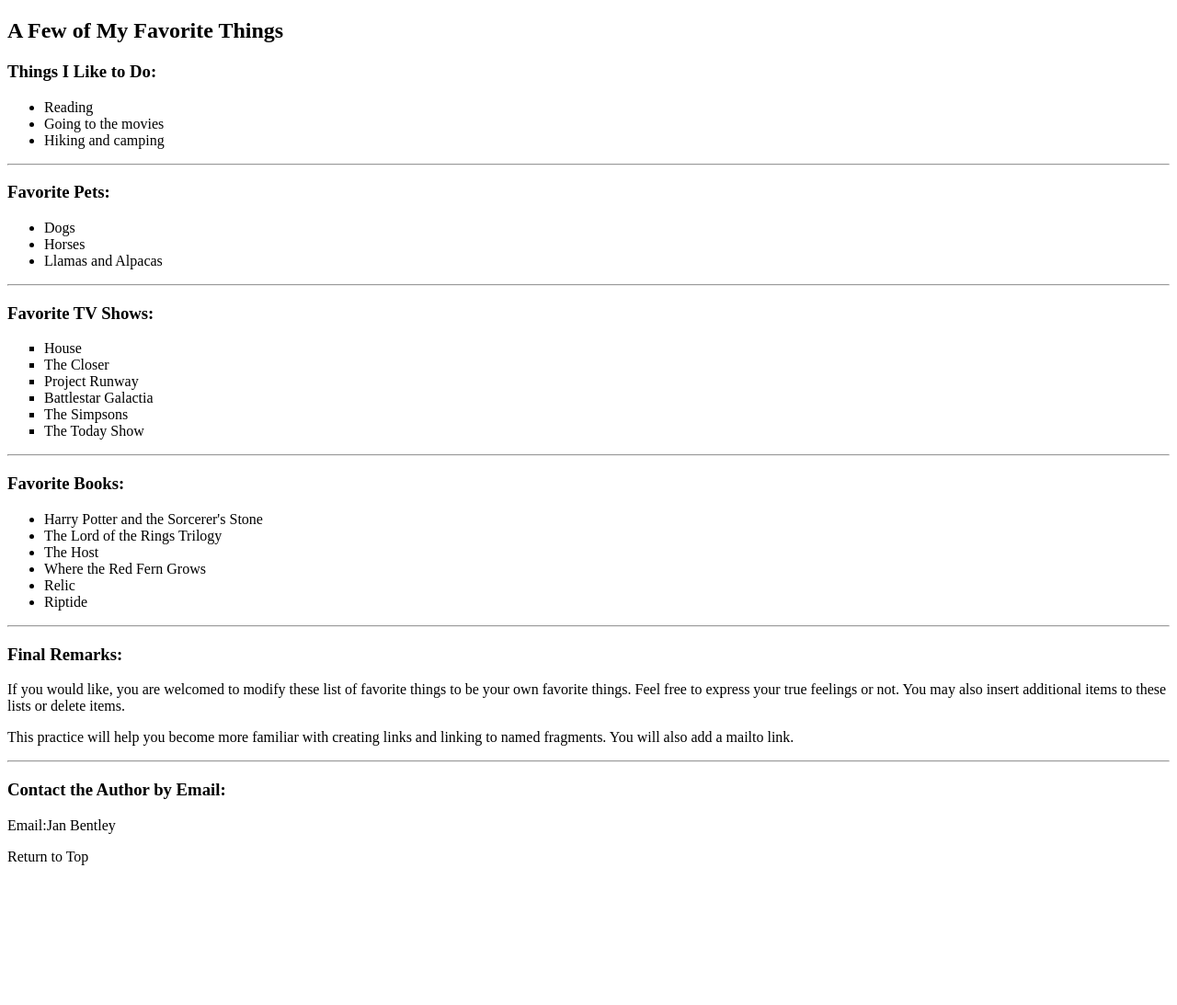
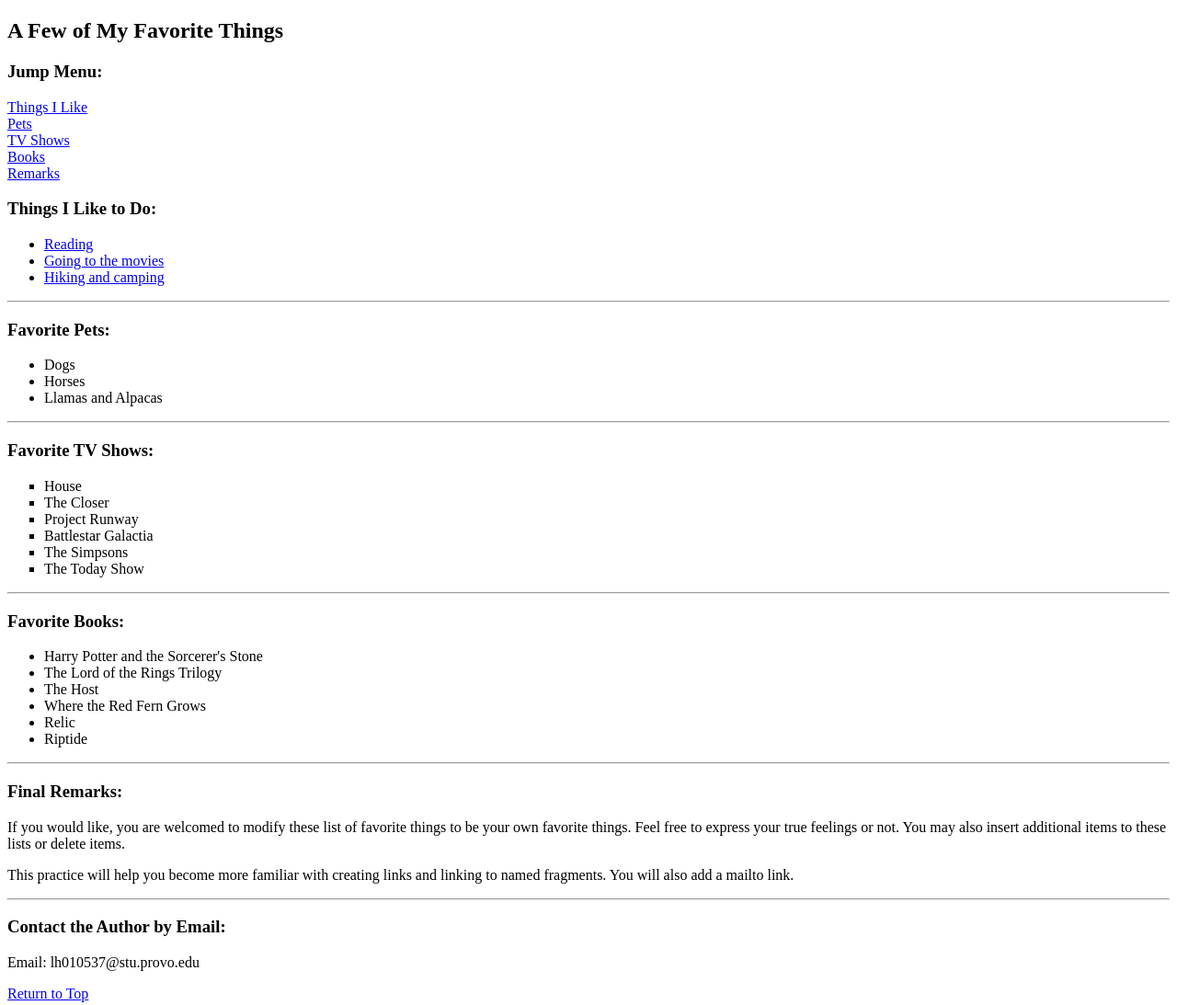
Before and after one commit to LincolnHeinz/HTML3, a plain HTML site: page HTML3Files/index.html in a window 1280 px wide. Shown: the whole page at 92% size. Before the commit the page ends 957 px from the top, so only its background shows below. Drawn offline with Linux system fonts and the light colour scheme.

Commit message:
FinalHopefully

```diff
--- a/HTML3Files/index.html
+++ b/HTML3Files/index.html
@@ -7,18 +7,27 @@
 <body >
 
 
-<h2> A Few of My Favorite Things</h2>
+<h2 id="top"> A Few of My Favorite Things</h2>
 
-<h3> Things I Like to Do:</h3>
+<h3>Jump Menu:</h3>
+<p>
+<a href="#things">Things I Like</a><br>
+<a href="#pets">Pets</a><br>
+<a href="#tv">TV Shows</a><br>
+<a href="#books">Books</a><br>
+<a href="#remarks">Remarks</a><br>
+</p>
+
+<h3 id="things"> Things I Like to Do:</h3>
 <ul>
-   <li> Reading </li>
-   <li> Going to the movies </li>
-   <li> Hiking and camping </li>
+   <li> <a href="HTML3Files/Pages/Reading/Reading.html">Reading</a> </li>
+   <li> <a href="HTML3Files/Pages/Movies.html">Going to the movies</a> </li>
+   <li> <a href="HTML3Files/Pages/Hiking.html">Hiking and camping</a> </li>
 </ul>
 
 <hr>
 
-<h3> Favorite Pets:</h3>
+<h3 id="pets"> Favorite Pets:</h3>
 <ul>
    <li> Dogs </li>
    <li> Horses </li>
@@ -27,7 +36,7 @@
 
 <hr>
 
-<h3>Favorite TV Shows:</h3>
+<h3 id="tv">Favorite TV Shows:</h3>
 
 <ul type="square">
    <li> House</li>
@@ -40,7 +49,7 @@
 
 <hr>
 
-<h3>Favorite Books:</h3>
+<h3 id="books">Favorite Books:</h3>
 
 <ul>
    <li> Harry Potter and the Sorcerer's Stone</li>
@@ -53,7 +62,7 @@
 
 <hr>
 
-<h3>Final Remarks:</h3>
+<h3 id="remarks">Final Remarks:</h3>
 
 <p>
 	If you would like, you are welcomed to modify these list of
@@ -71,9 +80,9 @@
 
 <h3> Contact the Author by Email: </h3>
 
-<p> Email:Jan Bentley</p>
+<p> Email: lh010537@stu.provo.edu</p>
 
-<p>Return to Top</p>
+<p><a href="#top">Return to Top</a></p>
 
 </body>
 </html>
```
Also changed, not shown: HTML3Files/Pages/Hiking.html (+1 -1 lines), HTML3Files/Pages/Movies.html (+1 -1 lines), HTML3Files/Pages/Reading/Reading.html (+1 -1 lines).
